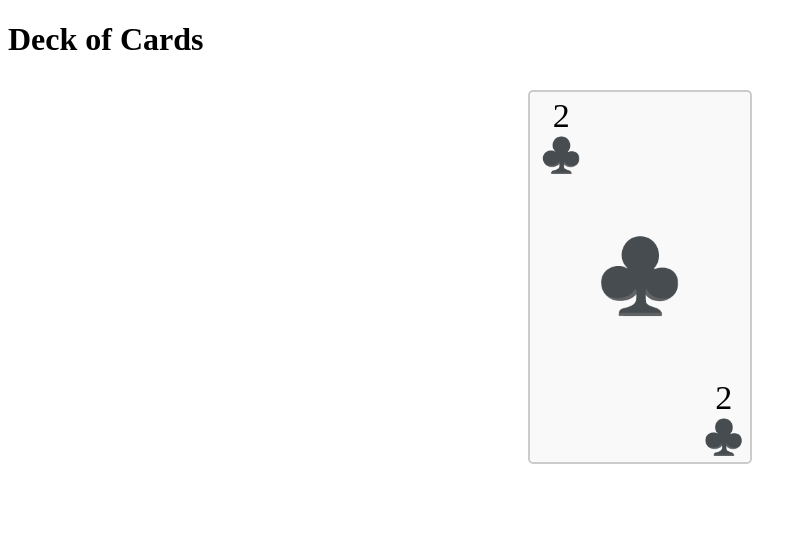
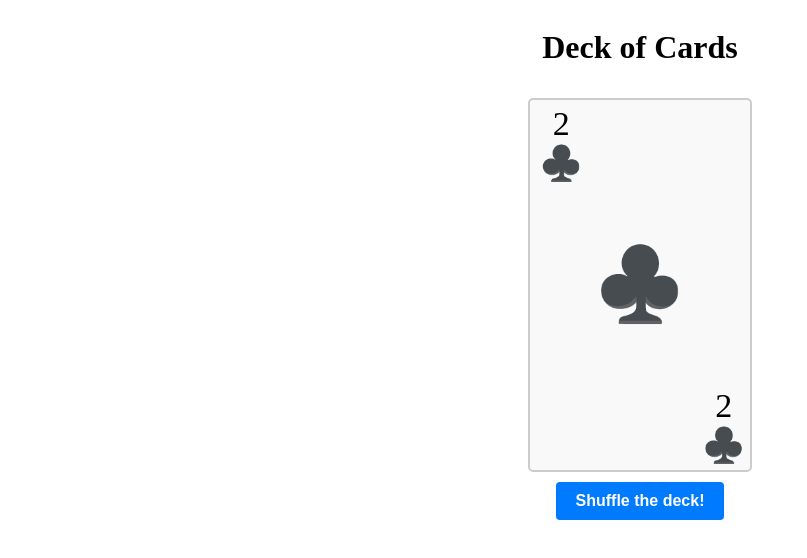
Before and after one commit to lonely-caat/react-playground, a React (Create React App) app in the folder cards/: page / in a window 1280 px wide. Shown: the top 558 px of the page, without its empty margins (0-807 px from the left). Built offline with nearby package versions, Linux system fonts and the light colour scheme.

Commit message:
adding shuffle and components breakdown

```diff
--- a/cards/public/styles.css
+++ b/cards/public/styles.css
@@ -2,6 +2,8 @@
     display: flex;
     flex-wrap: wrap;
     justify-content: center;
+    flex-direction: column;
+
     align-items: center;
 }
 
@@ -16,7 +18,6 @@
     text-align: center;
     background-color: #f9f9f9;
     display: flex;
-    flex-direction: column;
     justify-content: center;
     align-items: center;
     font-size: 34px;
@@ -44,3 +45,16 @@
     font-size: 72px;
     margin: auto;
 }
+
+.shuffle-button {
+    padding: 10px 20px;
+    font-size: 16px;
+    font-weight: bold;
+    text-align: center;
+    text-decoration: none;
+    color: #ffffff;
+    background-color: #007bff;
+    border: none;
+    border-radius: 4px;
+    cursor: pointer;
+}
--- a/cards/src/App.tsx
+++ b/cards/src/App.tsx
@@ -1,6 +1,8 @@
 import React, { useState } from "react";
+import Card from "./Card";
+import Shuffle from "./Shuffle";
 
-interface Card {
+export interface Card {
     suit: CardSuit;
     rank: string;
 }
@@ -50,8 +52,16 @@ const result = new Array(52).fill(0).map((_, index) => {
 export default function CardList() {
     const [currentIndex, setCurrentIndex] = useState(0);
 
-    const handleClick = () => {
+    const nextCard = () => {
         setCurrentIndex((currentIndex + 1) % result.length);
+    };
+
+    const shuffle = () => {
+        for (let i = result.length - 1; i > 0; i--) {
+            const j = Math.floor(Math.random() * (i+1));
+            [result[i], result[j]] = [result[j], result[i]];
+        }
+        nextCard();
     };
 
 
@@ -59,21 +69,12 @@ export default function CardList() {
 
     return (
         <div>
-            <h1>Deck of Cards</h1>
             <div className="card-container">
-                <div className="card" onClick={handleClick}>
-                    <div className="upper-right">
-                       <div>{currentCard.rank} </div>
-                       <div>{currentCard.suit} </div>
-                    </div>
-                    <div className="large-text">{currentCard.suit}</div>
 
-                    <div className="lower-left">
-                        <div>{currentCard.rank}</div>
-                        <div>{currentCard.suit}</div>
-                    </div>
-                </div>
-            </div>
+        <h1>Deck of Cards</h1>
+            <Card onClick={nextCard} currentCard={currentCard}></Card>
+            <Shuffle onClick={shuffle}></Shuffle>
+        </div>
         </div>
     );
 }
--- /dev/null
+++ b/cards/src/Card.tsx
@@ -0,0 +1,23 @@
+import React from "react";
+import {Card as CardInterface} from "./App";
+
+interface CardProps {
+    onClick: () => void;
+    currentCard: CardInterface;
+}
+
+export default function Card({onClick, currentCard }:CardProps) {
+    return (
+            <div className="card" onClick={onClick}>
+                <div className="upper-right">
+                    <div>{currentCard.rank}</div>
+                    <div>{currentCard.suit}</div>
+                </div>
+                <div className="large-text">{currentCard.suit}</div>
+                <div className="lower-left">
+                    <div>{currentCard.rank}</div>
+                    <div>{currentCard.suit}</div>
+                </div>
+        </div>
+    );
+}
--- /dev/null
+++ b/cards/src/Shuffle.tsx
@@ -0,0 +1,14 @@
+import React from "react";
+
+interface CardProps {
+    onClick: () => void;
+}
+
+
+export default function Shuffle({onClick}:CardProps) {
+    return (
+        <div>
+            <button className="shuffle-button" onClick={onClick}>Shuffle the deck!</button>
+        </div>
+    );
+}
```
